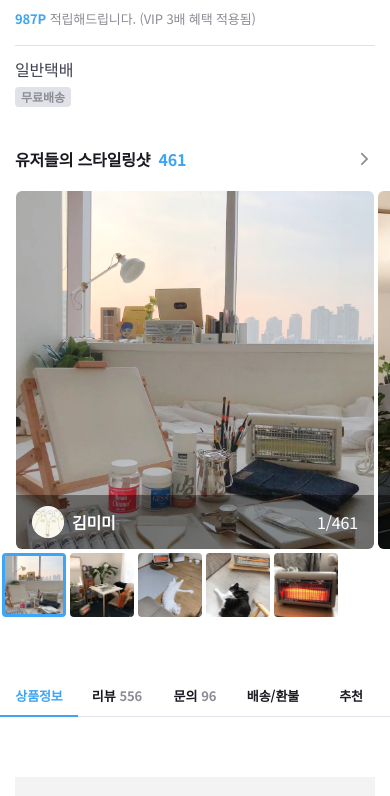
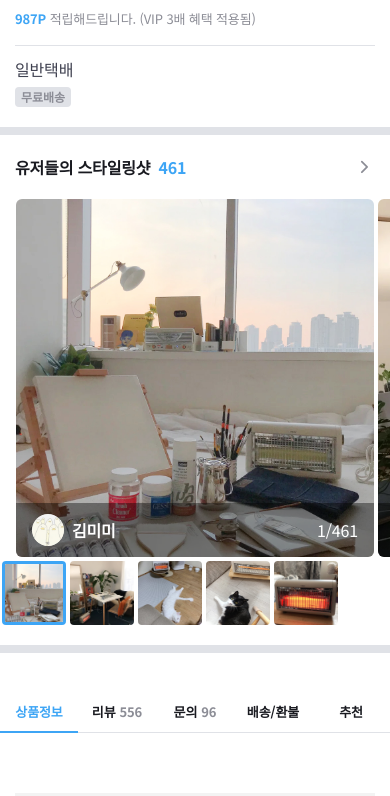
Before and after one commit to yujleee/tomorrow-house, a website: page index.html in a window 390 px wide. Shown: the part 708-1504 px from the top of the page. Drawn offline with nearby package versions, Linux system fonts and the light colour scheme; files whose address does not match are found by name.

Commit message:
🚧  유저 갤러리에 반응형 클래스 추가, 모바일에서의 디바이더 추가

```diff
--- a/index.html
+++ b/index.html
@@ -537,6 +537,7 @@
 
         <div class="row sm-only">
           <div class="col-sm-4">
+            <div class="product-section-divider" aria-hidden></div>
             <section class="product-section product-user-gallery">
               <header class="product-section-header">
                 <h1 class="title">유저들의 스타일링샷</h1>
@@ -750,6 +751,7 @@
                 </div>
               </div>
             </section>
+            <div class="product-section-divider is-big" aria-hidden></div>
           </div>
         </div>
       </div>
--- a/styles/components/_product-section.scss
+++ b/styles/components/_product-section.scss
@@ -5,6 +5,10 @@
     height: 8px;
     margin: 0 -#{$grid-margin}; // TODO : grid constants로 빼기
     background-color: $color-gray-border;
+
+    &.is-big {
+      height: 24px;
+    }
   }
 
   @include responsive(T) {
```
